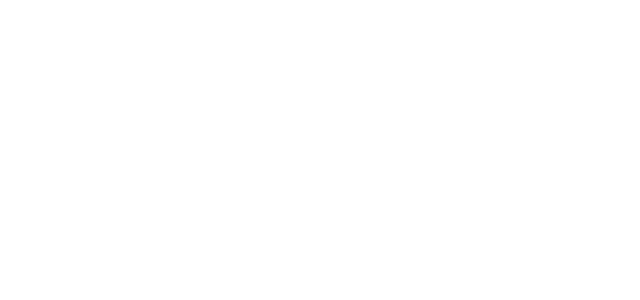
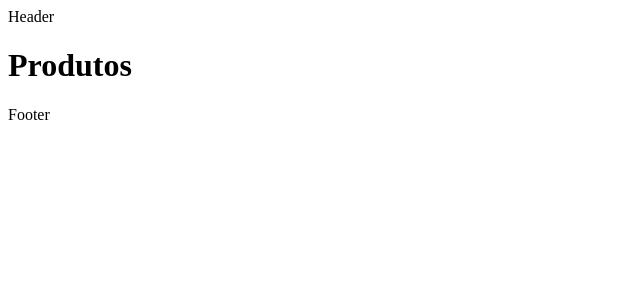
Before and after one commit to GianManzo/product, a React (Create React App) app: page / in a window 1280 px wide. Shown: the top 300 px of the page, without its empty margins (0-640 px from the left). Built offline with nearby package versions, Linux system fonts and the light colour scheme.

Commit message:
add routers and styled-components

```diff
--- a/package.json
+++ b/package.json
@@ -11,6 +11,7 @@
     "react-dom": "^18.2.0",
     "react-router-dom": "6.0.0-beta.0",
     "react-scripts": "5.0.1",
+    "styled-components": "^5.3.5",
     "web-vitals": "^2.1.4"
   },
   "scripts": {
--- a/src/App.jsx
+++ b/src/App.jsx
@@ -1,5 +1,28 @@
 import React from 'react'
+import styled from 'styled-components'
+import { BrowserRouter, Routes, Route } from 'react-router-dom'
+import { Footer } from './Components/Footer'
+import { Header } from './Components/Header'
+import { Produtos } from './Components/Produtos'
+import { Contato } from './Components/Contato'
+
+const AppContainer = styled.div``
+
+const AppContent = styled.div``
 
 export const App = () => {
-  return <div></div>
+  return (
+    <AppContainer>
+      <BrowserRouter>
+        <Header />
+        <AppContent>
+          <Routes>
+            <Route path="/" element={<Produtos />} />
+            <Route path="contato" element={<Contato />} />
+          </Routes>
+        </AppContent>
+        <Footer />
+      </BrowserRouter>
+    </AppContainer>
+  )
 }
--- /dev/null
+++ b/src/Components/Contato.jsx
@@ -0,0 +1,10 @@
+import React from 'react'
+import styled from 'styled-components'
+
+export const Contato = () => {
+  return (
+    <div>
+      <h1>contato</h1>
+    </div>
+  )
+}
--- /dev/null
+++ b/src/Components/Footer.jsx
@@ -0,0 +1,6 @@
+import React from 'react'
+import styled from 'styled-components'
+
+export const Footer = () => {
+  return <div>Footer</div>
+}
--- /dev/null
+++ b/src/Components/Header.jsx
@@ -0,0 +1,6 @@
+import React from 'react'
+import styled from 'styled-components'
+
+export const Header = () => {
+  return <div>Header</div>
+}
--- /dev/null
+++ b/src/Components/Produtos.jsx
@@ -0,0 +1,10 @@
+import React from 'react'
+import styled from 'styled-components'
+
+export const Produtos = () => {
+  return (
+    <div>
+      <h1>Produtos</h1>
+    </div>
+  )
+}
```
Also changed, not shown: 2 other files (tests, documents, lock files or other folders).
